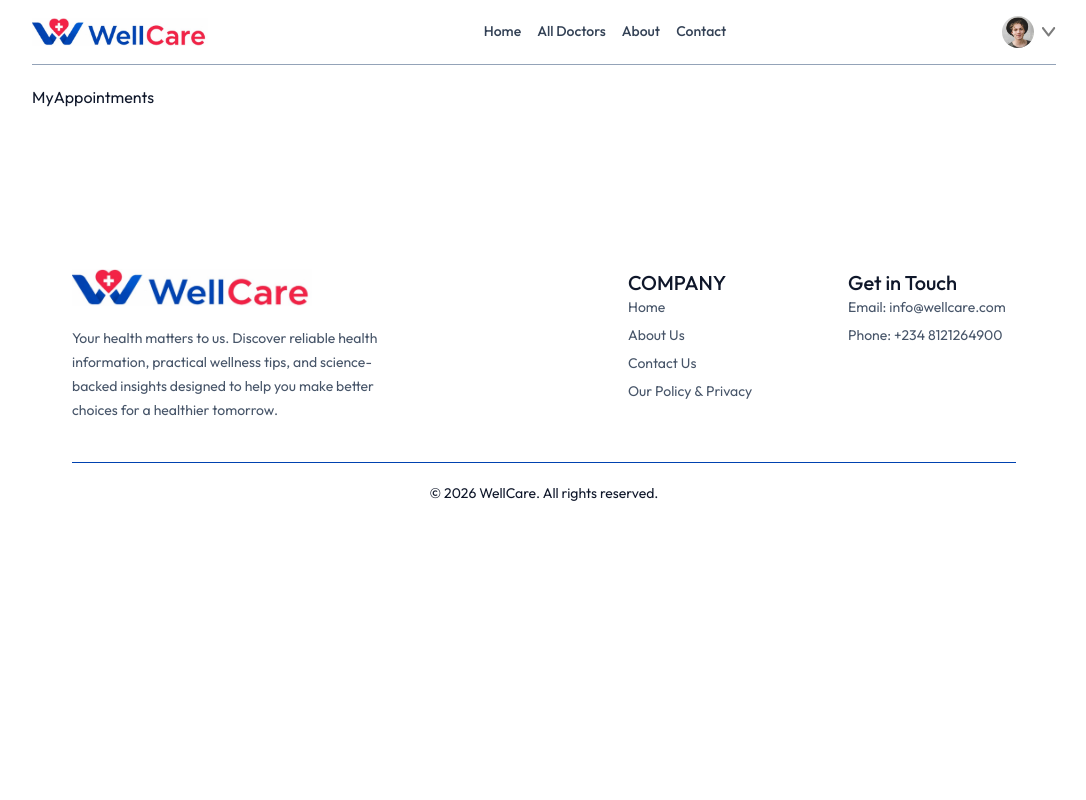
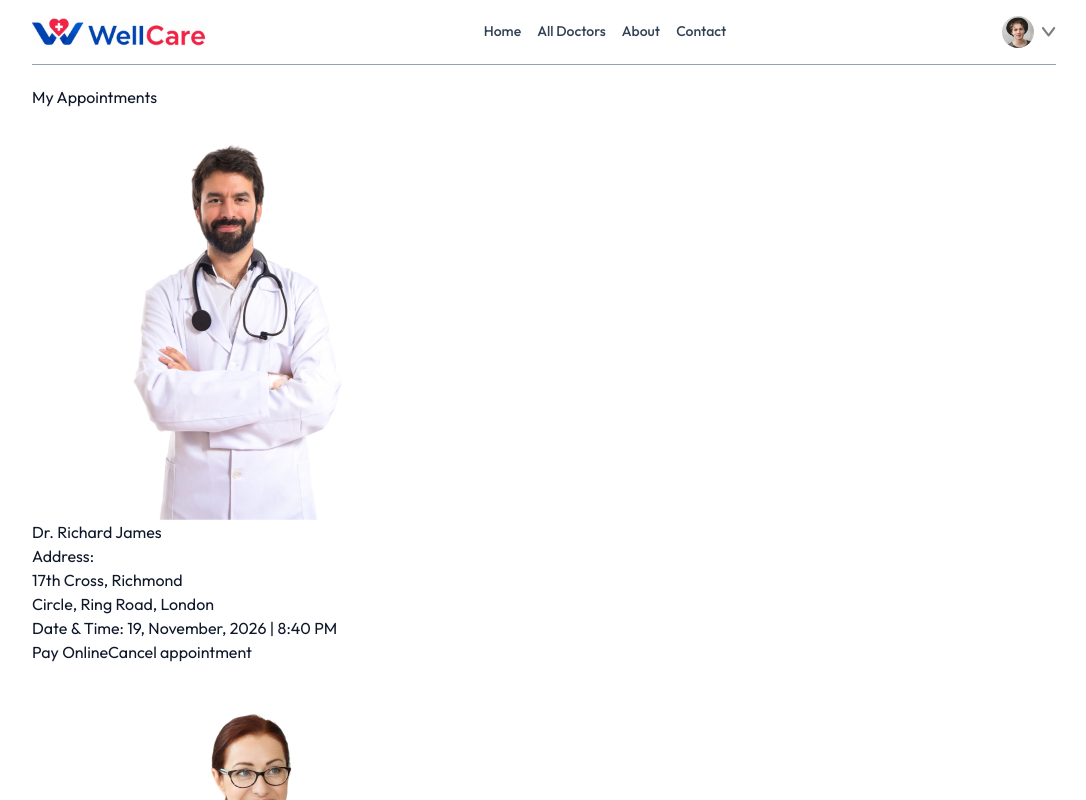
Before and after one commit to iyenagbe/Doctor-Appointment-Booking-System, a React (Vite) app in the folder frontend/: page /my-appointments in a window 1280 px wide. Shown: the top 800 px of the page, without its empty margins (96-1182 px from the left). Built offline with nearby package versions, Linux system fonts and the light colour scheme.

Commit message:
creating appointment section

```diff
--- a/frontend/src/pages/MyAppointments.jsx
+++ b/frontend/src/pages/MyAppointments.jsx
@@ -1,8 +1,45 @@
-import React from 'react'
+import React, { useContext } from 'react'
+import { AppContext } from '../context/AppContext'
+
 
 const MyAppointments = () => {
+
+  const { doctors } = useContext(AppContext)
+
   return (
-    <div>MyAppointments</div>
+
+    <div>
+      <p>My Appointments</p>
+      <div>
+        {
+          doctors.slice(0, 2).map((item, index) => (
+            <div key={index}>
+              <div>
+                <img src={item.image} alt="" />
+              </div>
+              <div>
+                <p>{item.name}</p>
+                <p>{item.specialist}</p>
+                <p>Address:</p>
+                <p>{item.address.line1}</p>
+                <p>{item.address.line2}</p>
+                <p><span>Date & Time:</span>  19, November, 2026  |  8:40  PM</p>
+              </div>
+
+              <div>
+
+              </div>
+
+              <div>
+                <button>Pay Online</button>
+                <button>Cancel appointment</button>
+              </div>
+
+            </div>
+          ))
+        }
+      </div>
+    </div>
   )
 }
 
```
